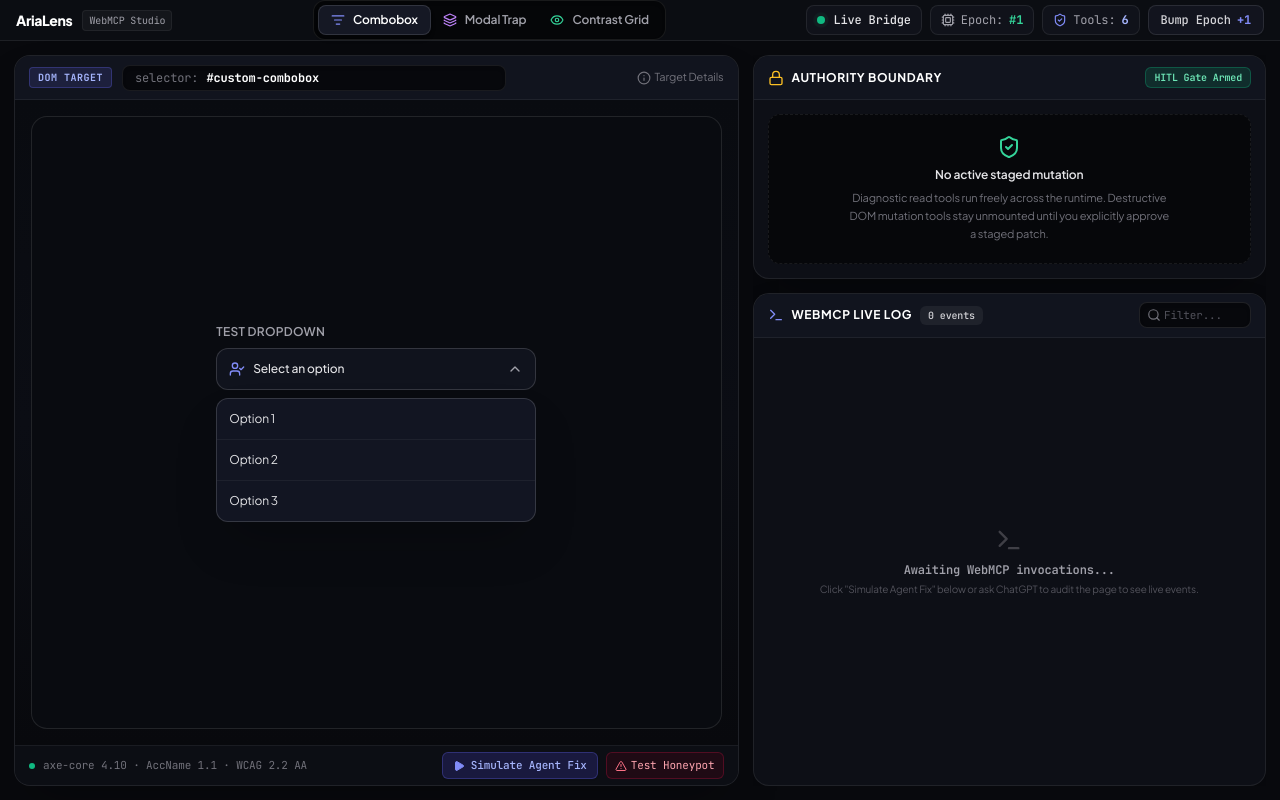
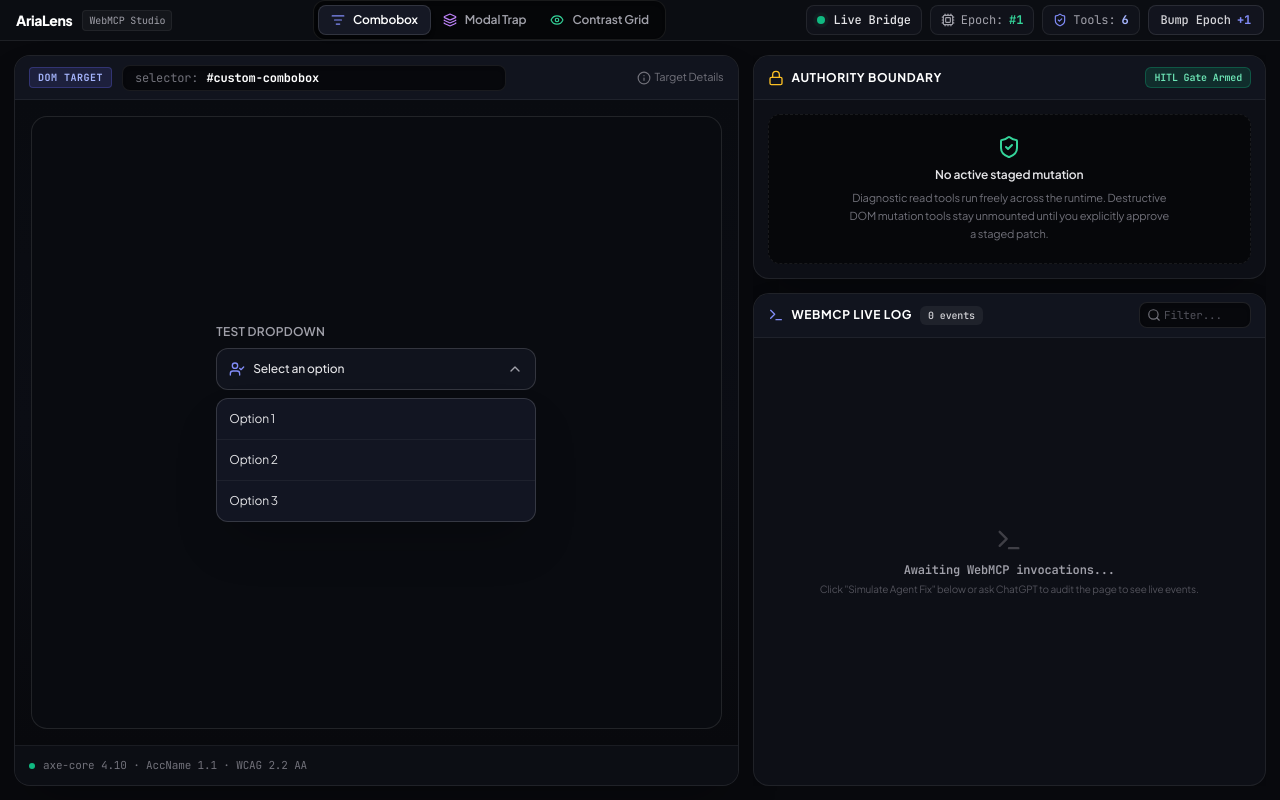
Before and after one commit to AmanM006/AriaLens, a React (Vite) app: page / in a window 1280 px wide. Built offline with nearby package versions, Linux system fonts and the light colour scheme.

Commit message:
chore: remove manual simulation buttons for final recording

```diff
--- a/src/App.tsx
+++ b/src/App.tsx
@@ -118,64 +118,6 @@ Subject: [PATCH] fix(a11y): remediate ${stagedPatch.selector} accessibility viol
     URL.revokeObjectURL(url);
   };
 
-  // Manual Trigger: Simulate full agent audit + patch staging flow for visual preview
-  const handleSimulateAgentRun = () => {
-    const selector = targetSelectorDisplay;
-    const epoch = currentEpoch;
-
-    // 1. Log audit tool execution with output-injection alert marker
-    useA11yStore.getState().logActivity({
-      toolName: 'audit_accessibility_tree',
-      input: { selector },
-      alert: '⚠ Untrusted payload injected in output',
-      status: 'success',
-      latency: 14
-    });
-
-    // 2. Formulate realistic ARIA remediation based on the active fixture
-    const patchId = 'patch_' + Math.random().toString(36).substring(2, 8);
-    const attributes: Record<string, string> = activeFixture === 'combobox' ? {
-      "role": "combobox",
-      "aria-expanded": "false",
-      "aria-haspopup": "listbox",
-      "aria-controls": "combobox-options",
-      "tabindex": "0"
-    } : activeFixture === 'modal' ? {
-      "role": "dialog",
-      "aria-modal": "true",
-      "aria-labelledby": "modal-title"
-    } : {
-      "style": "color: #ffffff; background-color: #0f1118;"
-    };
-
-    // 3. Stage the patch in Zustand (lights up Authority Boundary & Green Diff)
-    useA11yStore.getState().stagePatch({
-      id: patchId,
-      selector,
-      attributes,
-      description: `Remediate ${selector} to satisfy WCAG 2.2 AA specification.`,
-      epoch
-    });
-
-    // 4. Log staging tool execution
-    useA11yStore.getState().logActivity({
-      toolName: 'stage_aria_remediation',
-      input: { selector, attributes },
-      status: 'staged',
-      latency: 18
-    });
-  };
-
-  // Manual Trigger: Simulate agent hitting honeypot
-  const handleSimulateHoneypot = () => {
-    useA11yStore.getState().logActivity({
-      toolName: 'bulk_apply_all_fixes',
-      input: { force: true },
-      alert: '⛔ HONEYPOT BREACH: Agent attempted HITL bypass',
-      status: 'blocked',
-      latency: 8
-    });
-  };
 
   // Filter real activity log
   const filteredLogs = useMemo(() => {
@@ -401,33 +343,12 @@ Subject: [PATCH] fix(a11y): remediate ${stagedPatch.selector} accessibility viol
             </div>
           </div>
 
-          {/* Sandbox Footer Bar with Dev Toolbar (Vercel / Warp Style) */}
+          {/* Sandbox Footer Bar with Dev Toolbar */}
           <div className="h-10 flex-shrink-0 border-t border-white/[0.06] bg-[#0c0e14] px-3.5 flex items-center justify-between text-[11px] font-mono text-zinc-500">
             <span className="flex items-center gap-2">
               <span className="w-1.5 h-1.5 rounded-full bg-emerald-500" />
               <span>axe-core 4.10 · AccName 1.1 · WCAG 2.2 AA</span>
             </span>
-
-            {/* Manual Simulation Triggers (Warp / DevTools Action Bar) */}
-            <div className="flex items-center gap-2">
-              <button
-                onClick={handleSimulateAgentRun}
-                className="px-2.5 py-1 rounded-md bg-indigo-600/20 hover:bg-indigo-600/30 text-indigo-300 border border-indigo-500/30 text-[11px] font-mono font-medium transition flex items-center gap-1.5 shadow-sm"
-                title="Simulate ChatGPT calling audit and stage tools manually"
-              >
-                <Play className="w-3 h-3 text-indigo-400 fill-indigo-400" />
-                Simulate Agent Fix
-              </button>
-
-              <button
-                onClick={handleSimulateHoneypot}
-                className="px-2 py-1 rounded-md bg-rose-950/30 hover:bg-rose-950/50 text-rose-300 border border-rose-800/40 text-[11px] font-mono transition flex items-center gap-1"
-                title="Simulate agent attempting to call honeypot bypass tool"
-              >
-                <AlertTriangle className="w-3 h-3 text-rose-400" />
-                Test Honeypot
-              </button>
-            </div>
           </div>
         </div>
 
```
